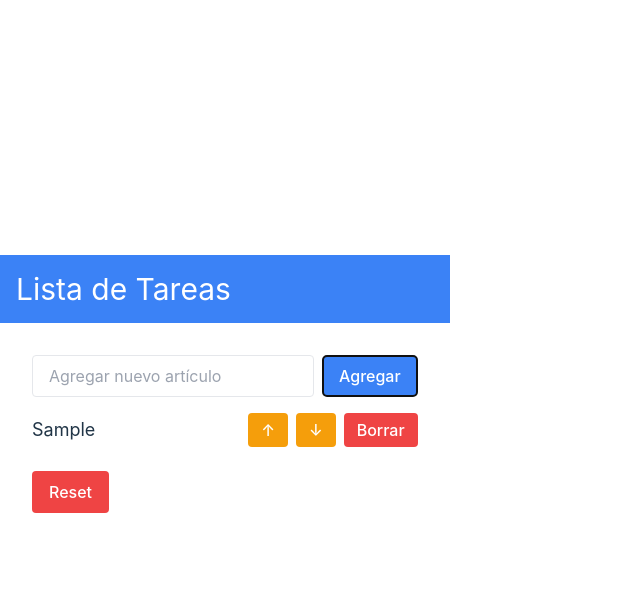
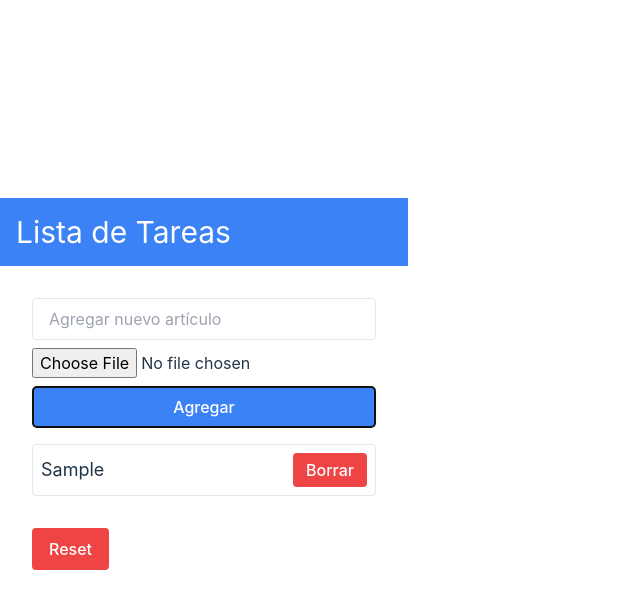
Before and after one commit to YefGav/TodoList-React, a React (Vite) app: page / in a window 1280 px wide. Both pictures are taken after typing "Sample" into the empty fields and a click on the button "Agregar". Shown: the top 608 px of the page, without its empty margins (0-640 px from the left). Built offline with nearby package versions, Linux system fonts and the light colour scheme.

Commit message:
feat: implement add image

```diff
--- a/src/components/AddTodo.jsx
+++ b/src/components/AddTodo.jsx
@@ -2,14 +2,16 @@ import React, { useState } from 'react';
 
 const AddTodo = ({ onAdd }) => {
   const [input, setInput] = useState('');
+  const [image, setImage] = useState(null);
 
   const handleAdd = () => {
-    onAdd(input);
+    onAdd({ text: input, image });
     setInput('');
+    setImage(null);
   };
 
   return (
-    <div className="flex mb-4">
+    <div className="flex flex-col mb-4">
       <input
         type="text"
         value={input}
@@ -17,7 +19,13 @@ const AddTodo = ({ onAdd }) => {
         className="border rounded py-2 px-4 w-full"
         placeholder="Agregar nuevo artículo"
       />
-      <button onClick={handleAdd} className="ml-2 bg-blue-500 text-white py-2 px-4 rounded">
+      <input
+        type="file"
+        accept="image/*"
+        onChange={(e) => setImage(e.target.files[0])}
+        className="mt-2"
+      />
+      <button onClick={handleAdd} className="mt-2 bg-blue-500 text-white py-2 px-4 rounded">
         Agregar
       </button>
     </div>
--- a/src/components/TodoItem.jsx
+++ b/src/components/TodoItem.jsx
@@ -1,12 +1,21 @@
 import React from 'react';
 
-const TodoItem = ({ todo, onDelete, onMoveUp, onMoveDown }) => {
+const TodoItem = ({ todo, onDelete }) => {
   return (
-    <div className="flex items-center mb-2">
-      <p className="flex-grow text-lg">{todo}</p>
-      <button onClick={onMoveUp} className="bg-yellow-500 text-white py-1 px-3 rounded ml-2">↑</button>
-      <button onClick={onMoveDown} className="bg-yellow-500 text-white py-1 px-3 rounded ml-2">↓</button>
-      <button onClick={onDelete} className="bg-red-500 text-white py-1 px-3 rounded ml-2">Borrar</button>
+    <div className="flex items-center mb-4 border rounded p-2">
+      <div className="flex-grow">
+        <p className="text-lg">{todo.text}</p>
+        {todo.image && (
+          <img
+            src={URL.createObjectURL(todo.image)}
+            alt="Imagen subida"
+            className="w-20 h-20 object-cover mt-2"
+          />
+        )}
+      </div>
+      <button onClick={onDelete} className="bg-red-500 text-white py-1 px-3 rounded ml-2">
+        Borrar
+      </button>
     </div>
   );
 };
--- a/src/components/TodoList.jsx
+++ b/src/components/TodoList.jsx
@@ -13,22 +13,6 @@ const TodoList = () => {
     setTodos(todos.filter((_, i) => i !== index));
   };
 
-  const moveTodoUp = (index) => {
-    if (index > 0) {
-      const newTodos = [...todos];
-      [newTodos[index - 1], newTodos[index]] = [newTodos[index], newTodos[index - 1]];
-      setTodos(newTodos);
-    }
-  };
-
-  const moveTodoDown = (index) => {
-    if (index < todos.length - 1) {
-      const newTodos = [...todos];
-      [newTodos[index + 1], newTodos[index]] = [newTodos[index], newTodos[index + 1]];
-      setTodos(newTodos);
-    }
-  };
-
   const resetTodos = () => {
     setTodos([]);
   };
@@ -41,8 +25,6 @@ const TodoList = () => {
           key={index}
           todo={todo}
           onDelete={() => deleteTodo(index)}
-          onMoveUp={() => moveTodoUp(index)}
-          onMoveDown={() => moveTodoDown(index)}
         />
       ))}
       <button onClick={resetTodos} className="mt-4 bg-red-500 text-white py-2 px-4 rounded">
```
